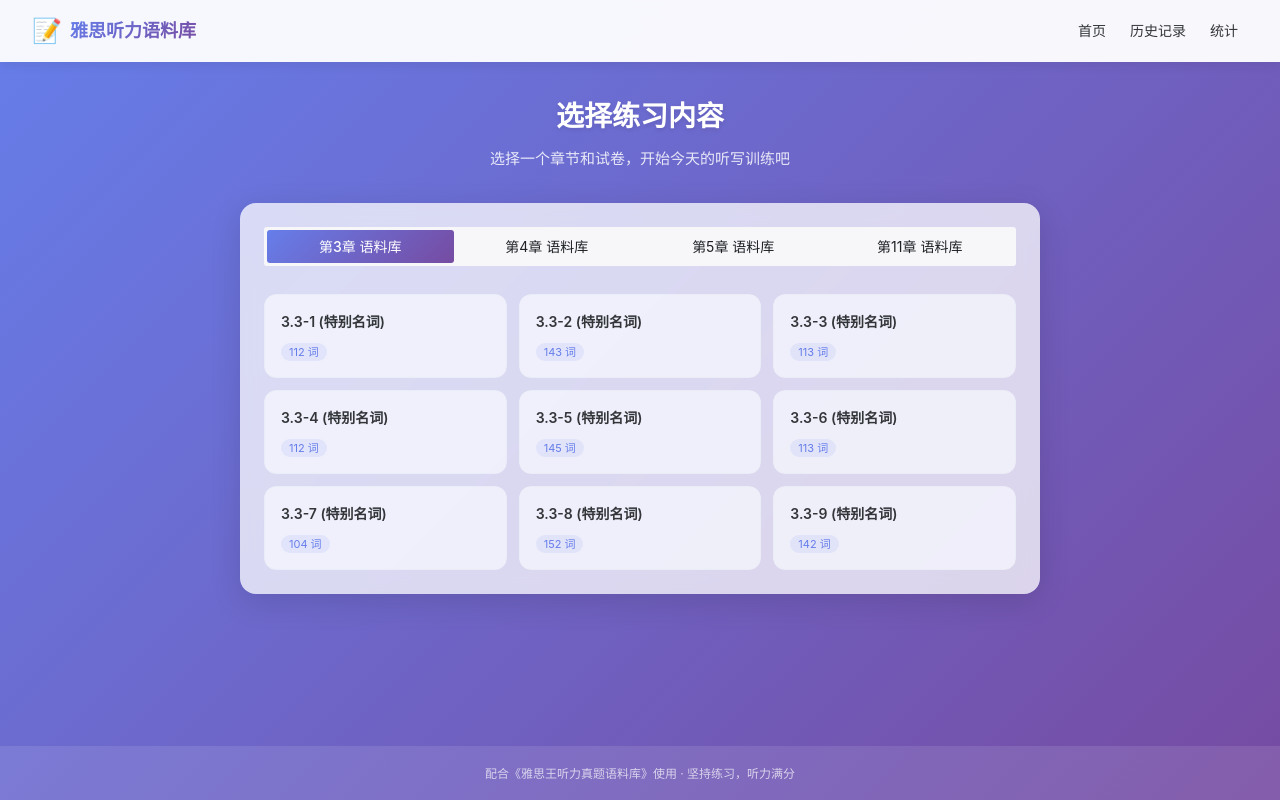
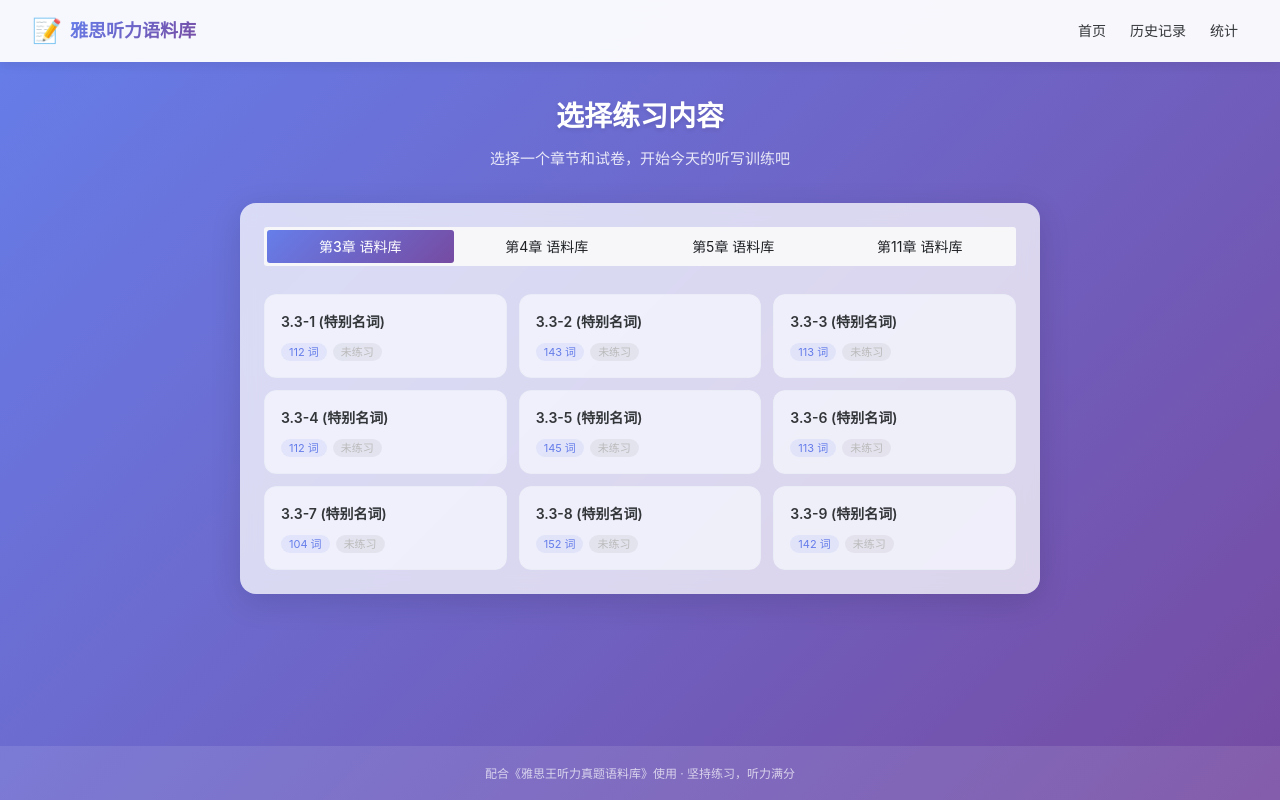
Before and after one commit to CCl1028/ielts4me, a Vue app: page / in a window 1280 px wide. Built offline with nearby package versions, Linux system fonts and the light colour scheme.

Commit message:
feat: 展示练习次数

```diff
--- a/src/views/HomePage.vue
+++ b/src/views/HomePage.vue
@@ -24,6 +24,9 @@
                 <div class="paper-name">{{ paper.name }}</div>
                 <div class="paper-info">
                   <span class="word-count">{{ paper.wordCount || paper.words.length }} 词</span>
+                  <span class="practice-count" :class="{ 'not-practiced': getPracticeCount(paper.id) === 0 }">
+                    {{ getPracticeCount(paper.id) === 0 ? '未练习' : '已练 ' + getPracticeCount(paper.id) + ' 次' }}
+                  </span>
                 </div>
               </div>
             </div>
@@ -39,11 +42,17 @@ import { ref } from 'vue'
 import { useRouter } from 'vue-router'
 import { NTabs, NTabPane } from 'naive-ui'
 import { usePracticeStore } from '../stores/practice'
+import { getHistory } from '../utils/storage'
 
 const router = useRouter()
 const store = usePracticeStore()
 const units = store.getUnits()
 const activeUnit = ref(units[0]?.id || '')
+const history = getHistory()
+
+function getPracticeCount(paperId) {
+  return history.filter(r => r.paperId === paperId).length
+}
 
 function goToPractice(unitId, paperId) {
   router.push(`/practice/${unitId}/${paperId}`)
@@ -144,4 +153,21 @@ function goToPractice(unitId, paperId) {
   background: rgba(255, 255, 255, 0.2);
   color: #fff;
 }
+.practice-count {
+  margin-left: 6px;
+  background: rgba(24, 160, 88, 0.1);
+  padding: 2px 8px;
+  border-radius: 10px;
+  font-size: 11px;
+  color: #18a058;
+  font-weight: 500;
+}
+.practice-count.not-practiced {
+  background: rgba(0, 0, 0, 0.05);
+  color: #bbb;
+}
+.paper-card:hover .practice-count {
+  background: rgba(255, 255, 255, 0.2);
+  color: #fff;
+}
 </style>
```
